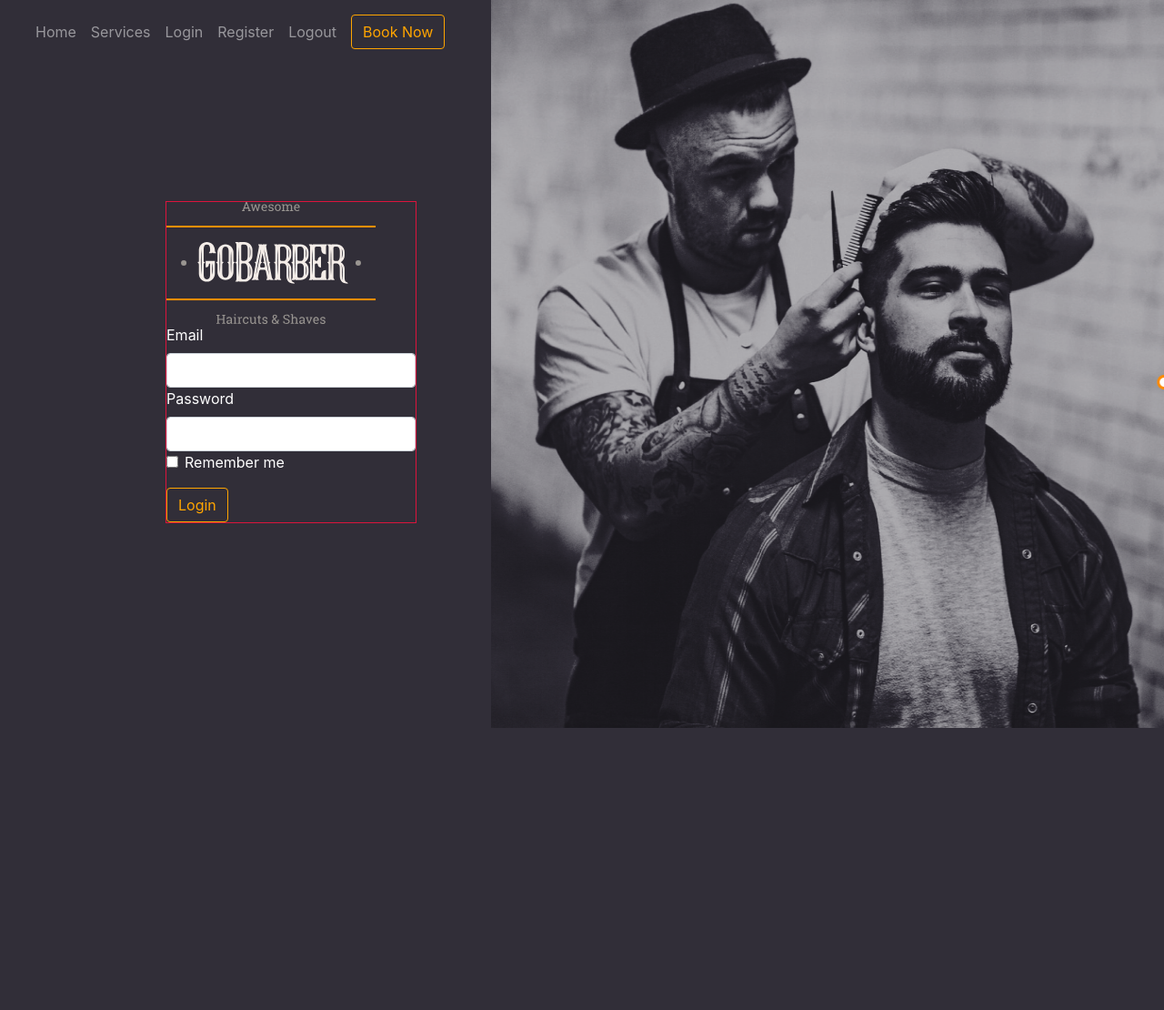
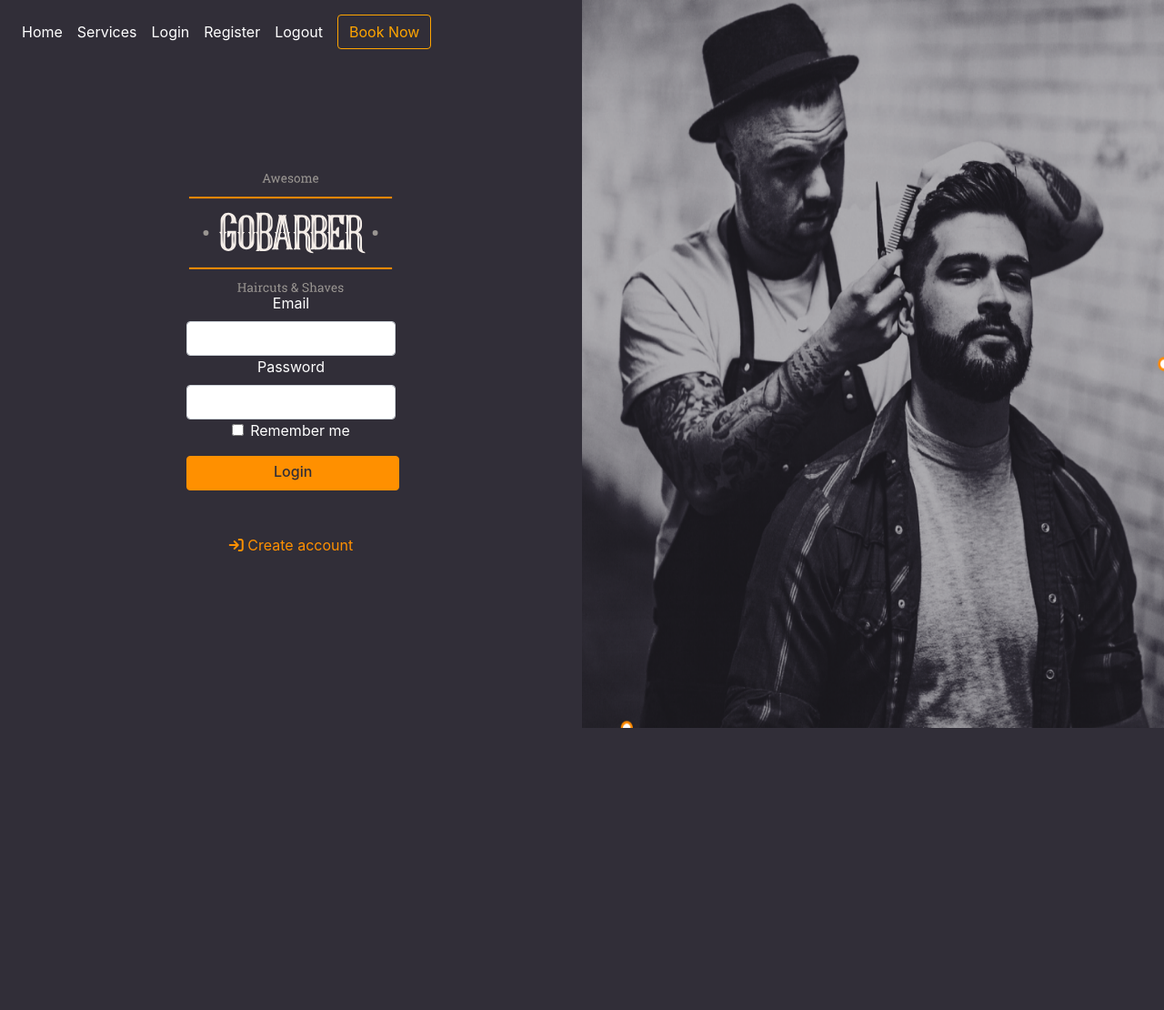
Before and after one commit to LarisaLG/Barbershop, a Django app: page / in a window 1280 px wide. Shown: the whole page at 91% size. Before the commit the page ends 800 px from the top, so only its background shows below. Run offline with Django 3.2, Linux system fonts and the light colour scheme; some libraries are stand-ins or nearby versions.

Commit message:
fix: fix Book Now button behavior and appearance, change the structure of the index.html page

```diff
--- a/barbershop/templates/barbershop/base.html
+++ b/barbershop/templates/barbershop/base.html
@@ -11,42 +11,47 @@
     <link rel="stylesheet" href="https://cdn.jsdelivr.net/npm/bootstrap@4.6.2/dist/css/bootstrap.min.css"
         integrity="sha384-xOolHFLEh07PJGoPkLv1IbcEPTNtaed2xpHsD9ESMhqIYd0nLMwNLD69Npy4HI+N" crossorigin="anonymous">
     <script src="https://use.fontawesome.com/cb20fb1d61.js"></script>
-    <link rel="stylesheet" href="../static/css/style.css" type="text/css">
+
     <title>Go Barber</title>
+    <link rel="icon" type="image/x-icon" href="{% static 'img/barber-shop.png' %}">
     <link rel="preconnect" href="https://fonts.googleapis.com">
     <link rel="preconnect" href="https://fonts.gstatic.com" crossorigin>
     <link href="https://fonts.googleapis.com/css2?family=Roboto+Slab:wght@400;500;700&display=swap" rel="stylesheet">
+    <link rel="stylesheet" href="https://cdnjs.cloudflare.com/ajax/libs/font-awesome/6.2.0/css/all.min.css"
+        integrity="sha512-xh6O/CkQoPOWDdYTDqeRdPCVd1SpvCA9XXcUnZS2FmJNp1coAFzvtCN9BmamE+4aHK8yyUHUSCcJHgXloTyT2A=="
+        crossorigin="anonymous" referrerpolicy="no-referrer" />
 
-    <link rel="icon" type="image/x-icon" href="{% static 'img/barber-shop.png' %}">
+    <link rel="stylesheet" href="{% static 'css/style.css' %}" type="text/css">
 
 </head>
 
 <body>
 
 <header>
-<!-- <div class="row d-flex justify-content-between"> -->
+
 <!-- Navigation -->
-<nav class="navbar navbar-expand-lg navbar-dark fixed-top justify-content-between">
-    <button class="navbar-toggler navbar-dark bg-dark float-left" type="button" data-toggle="collapse"
-        data-target="#navbarSupportedContent" aria-controls="navbarSupportedContent" aria-expanded="false"
+<nav class="navbar navbar-expand-md navbar-dark justify-content-between">
+    <button class="navbar-toggler float-left" type="button" data-toggle="collapse"
+        data-target="#navbarNav" aria-controls="navbarNav" aria-expanded="false"
         aria-label="Toggle navigation ">
         <span class="navbar-toggler-icon"></span>
     </button>
-    <div class="col-md-6 collapse navbar-collapse" id="navbarSupportedContent">
-        <ul class="navbar-nav">
-            <li class="nav-item"><a class="nav-link" href="#">Home</a></li>
+    <div class="collapse navbar-collapse" id="navbarNav">
+        <ul class="navbar-nav me-auto">
+            <li class="nav-item active"><a class="nav-link" href="#">Home</a></li>
             <li class="nav-item"><a class="nav-link" href="#">Services</a></li>
             <li class="nav-item"><a class="nav-link" href="#">Login</a></li>
             <li class="nav-item"><a class="nav-link" href="#">Register</a></li>
             <li class="nav-item"><a class="nav-link" href="#">Logout</a></li>
         </ul>
-         <div class="d-inline-flex p-2">
-             <a href="#" class="btn btn btn-outline-warning book-now">Book Now</a>
+         <div class="d-inline-flex p-2 d-none d-lg-flex">
+             <a href="#" class="btn btn-outline-warning ">Book Now</a>
          </div>
     </div>
 
 
 </nav>
+
 
 
 </header>
--- a/barbershop/templates/barbershop/index.html
+++ b/barbershop/templates/barbershop/index.html
@@ -3,20 +3,67 @@
 
 {% block content %}
 
+
+<div class="wrapper">
+
+    <div class="half-block ">
+        <div class="logo-middle">
+            <img class="logo" src="{% static 'img/logo.svg' %}" alt="logo">
+
+            <!-- form start -->
+            <div class="form">
+                <form class="login" method="post" action="#">
+                    <label for="inputEmail">Email</label>
+                    <input type="email" class="form-control" id="inputEmail">
+                    <label for="inputPassword">Password</label>
+                    <input type="password" class="form-control" id="inputPassword">
+                    <div class="form-group form-check">
+                        <input type="checkbox" class="form-check-input" id="checkbox">
+                        <label class="form-check-label" for="checkbox">Remember me</label>
+                    </div>
+                    <a href="" class="btn-login">Login</a>
+                </form>
+                <div class="create mt-5">
+                    <p><a href="" class="orange"><span><i
+                                    class="fa-solid fa-arrow-right-to-bracket"></i></span> Create account</a></p>
+                </div>
+            </div>
+        </div>
+    </div>
+
+    <div class="half-block d-sm-none d-lg-block d-xl-block">
+        <div class="background">
+            <img class="bg signin" src="{% static 'img/signin-bg.png' %}" alt="hero">
+        </div>
+    </div>
+
+</div>
+
+
+
+
+
+
+
+
+
+
+
+
 <!-- <h1>This is Home Page!</h1> -->
 
 <!-- <section class="container-fluid d-flex h-100 justify-content-center align-items-center p-0"> -->
-   <div class="container-fluid">
-       <div class="row">
+   <!-- <div class="container-fluid">
+       <div id="sign-form" class="row">
 
-           <div class="col-6 align-self-center">
+           <div class="col-6 align-self-center"> -->
                <!-- <div class="row justify-content-center"> -->
-                   <div class="logo-middle mt-5">
+                   <!-- <div class="logo-middle mt-5">
                        <img class="logo" src=" {% static 'img/logo.svg' %}"
-                           alt="logo">
+                           alt="logo"> -->
 
                        <!-- form start -->
-                       <div class="form">
+                       <!-- <div class="form">
                            <form class="login" method="post" action="">
                                <label for="inputEmail">Email</label>
                                <input type="email" class="form-control" id="inputEmail">
@@ -29,17 +76,17 @@
                                <button type="submit" class="btn btn btn-outline-warning ">Login</button>
                            </form>
                        </div>
-                   </div>
+                   </div> -->
 
                <!-- </div> -->
-           </div>
+           <!-- </div>
 
            <div class="col-6 bg-signin d-none d-sm-none d-lg-block d-xl-block pull-right background">
                <img class="background sign-in d-sm-none d-lg-block d-xl-block"
                    src="{% static 'img/signin-bg.png' %}" alt="hero">
            </div>
        </div>
-   </div>
+   </div> -->
 
 <!-- </section> -->
 
--- a/barbershop/urls.py
+++ b/barbershop/urls.py
@@ -2,6 +2,6 @@ from django.urls import path
 from . import views
 
 urlpatterns = [
-    path('', views.index, name="home"),
+    path('', views.index, name="index"),
     path('services/', views.services, name="services"),
 ]
--- a/static/css/style.css
+++ b/static/css/style.css
@@ -1,27 +1,51 @@
 
 /* General  */
+
+
 * {
     margin: 0;
     padding: 0;
+    box-sizing: border-box;
 }
+
 
 body {
     height: 100%;
     background-color: #312E38;
     color: #fff;
-}
-
-/* Header */
-
-.row {
-    height: 700px;
+    text-align: center;
+    margin: 0;
 }
 
 
 /*  Navigation  */
 
+nav {
+    background-color: #312E38;
+}
+
+
 a.nav-link {
-    color: #fff;
+    color: #fff !important;
+}
+
+a.nav-link:active {
+    color: #FF9000 !important;
+}
+
+a.nav-link:hover {
+    border-top: 2px solid #FF9000;
+    border-bottom: 2px solid #FF9000;
+}
+
+/*  Buttons styles */
+
+.btn-login {
+    border: 1px solid #FF9000;
+    background-color: #FF9000;
+    color: #312E38;
+    padding: 10px 85px;
+    height: 50px;
 }
 
 .btn-outline-warning {
@@ -39,27 +63,91 @@ a.nav-link {
 
 /* Index page */
 
-#intro {
-    position: relative;
+.wrapper {
+    display: flex;
+    flex-wrap: wrap;
+}
+
+.half-block {
+    display: inline-block;
+    width: 50%;
+    height: 100vh;
+    margin: 15vh auto;
+    padding-top: 1px;
+    vertical-align: middle;
+    justify-content: center;
+
+}
+
+img.logo {
+    width: 230px;
+    height: 130px;
 }
 
 .logo-middle {
-    border: 1px solid crimson;
-    position: absolute;
-    left: 50%;
-    top: 50%;
-    transform: translate(-50%, -50%);
+    width: 230px;
+    height: 50vh;
+    display: inline-block;
+
+}
+
+.signin {
+    /* display: none; */
+    width: 100%;
+    padding: 0;
 }
 
 .background {
-    /* background-color: blue; */
-    background-image: url("../../static/img/signin-bg.png");
-    background-repeat: no-repeat;
-    background-size: cover;
-    min-height: 100%;
-    height: 840px;
-    width: 740px;
     position: fixed;
     top: 0;
     right: 0;
+    width: inherit;
+    height: fit-content;
 }
+
+
+.bg {
+    background-repeat: no-repeat;
+    background-size: cover;
+    height: 100vh;
+    top: 0;
+    right: 0;
+
+}
+
+.btn-login {
+    display: inline-block;
+    padding: 0 95px;
+    outline: none;
+    border-radius: 4px;
+    height: 38px;
+    line-height: 32px;
+    font-weight: 500;
+    text-decoration: none;
+    color: #312E38;
+    background-color: #FF9000;
+    cursor: pointer;
+    user-select: none;
+    appearance: none;
+    touch-action: manipulation;
+    vertical-align: top;
+}
+
+ .btn-login:hover {
+     background-color: #ffcc00;
+     text-decoration: none;
+ }
+
+ .btn-login:active {
+     background-color: #FFA500;
+      color: #000;
+ }
+
+.orange {
+    color: #FF9000;
+}
+
+.orange:hover {
+    text-decoration: none;
+    color: #fff;
+}
```
